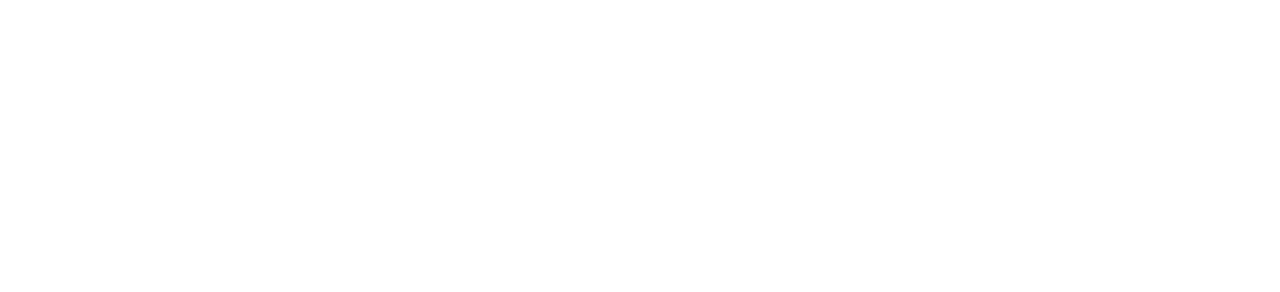
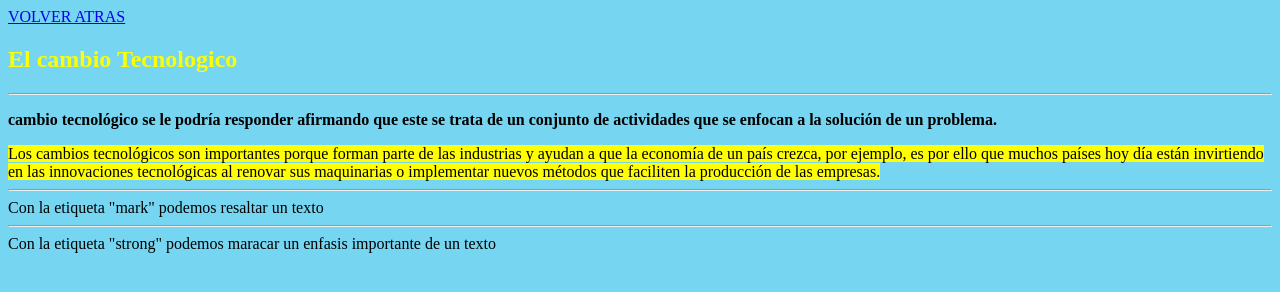
Before and after one commit to adrianrodriguezp/Moockups, a plain HTML site: page html/semantica.html in a window 1280 px wide. Drawn offline with Linux system fonts and the light colour scheme.

Commit message:
semanticas

```diff
--- a/html/semantica.html
+++ b/html/semantica.html
@@ -2,10 +2,37 @@
 <html lang="en">
 <head>
     <meta charset="UTF-8">
+    <meta http-equiv="X-UA-Compatible" content="IE=edge">
     <meta name="viewport" content="width=device-width, initial-scale=1.0">
     <title>Document</title>
+    <style>
+
+      body{
+        background-color: rgb(118, 213, 241);
+      }
+      h1{
+        color: rgb(251, 255, 0);
+      }
+    </style>
 </head>
 <body>
+    <a href="../clasesviernes.html">VOLVER ATRAS</a>
+  <article>
+    <header>
+      <h1>El cambio Tecnologico</h1>
+      <hr><strong><p class="intro">cambio tecnológico se le podría responder afirmando que este se trata de un conjunto de actividades que se enfocan a la solución de un problema.</p></strong>
+    </header>
+    <footer>
+      <mark>
+        Los cambios tecnológicos son importantes porque forman parte de las industrias y ayudan a que la economía de un país crezca, por ejemplo, es por ello que muchos países hoy día están invirtiendo en las innovaciones tecnológicas al renovar sus maquinarias o implementar nuevos métodos que faciliten la producción de las empresas.
+      </mark>
+
+      <hr> Con la etiqueta "mark" podemos resaltar un texto
+     <hr> Con la etiqueta "strong" podemos maracar un enfasis importante de un texto
+    </footer>
+  </article>
+
+
 
 </body>
 </html>
```
